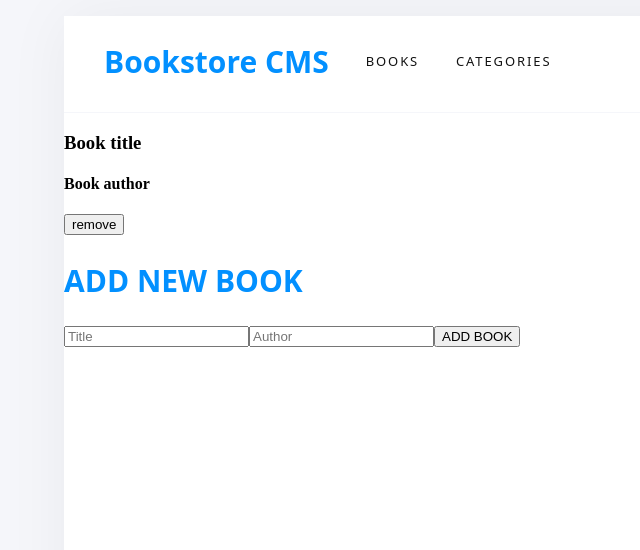
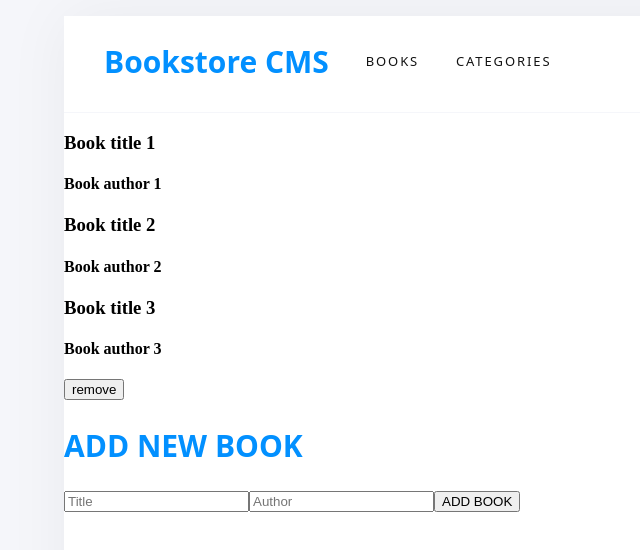
Before and after one commit to mumo-esther/Bookstore, a React (Create React App) app: page / in a window 1280 px wide. Shown: the top 550 px of the page, without its empty margins (0-640 px from the left). Built offline with nearby package versions, Linux system fonts and the light colour scheme.

Commit message:
Added bookdata array in books.js

```diff
--- a/src/components/Book.js
+++ b/src/components/Book.js
@@ -1,20 +1,41 @@
 import React from 'react';
 import PropTypes from 'prop-types';
 
-const Book = ({ title, author }) => (
+const Book = ({ books }) => (
   <>
-    <h3>{title}</h3>
-    <h4>{author}</h4>
+    {books.map((book) => (
+      <div key={book.id}>
+        <h3>{book.title}</h3>
+        <h4>{book.author}</h4>
+      </div>
+    ))}
   </>
 );
 
 Book.propTypes = {
-  title: PropTypes.string,
-  author: PropTypes.string,
+  books: PropTypes.arrayOf(
+    PropTypes.shape({
+      id: PropTypes.number.isRequired,
+      title: PropTypes.string.isRequired,
+      author: PropTypes.string.isRequired,
+    }),
+  ),
 };
 
 Book.defaultProps = {
-  title: '',
-  author: '',
+  books: [],
 };
-export default Book;
+
+const booksData = [
+  { id: 1, title: 'Book title 1', author: 'Book author 1' },
+  { id: 2, title: 'Book title 2', author: 'Book author 2' },
+  { id: 3, title: 'Book title 3', author: 'Book author 3' },
+];
+
+const Books = () => (
+  <div>
+    <Book books={booksData} />
+  </div>
+);
+
+export default Books;
```
